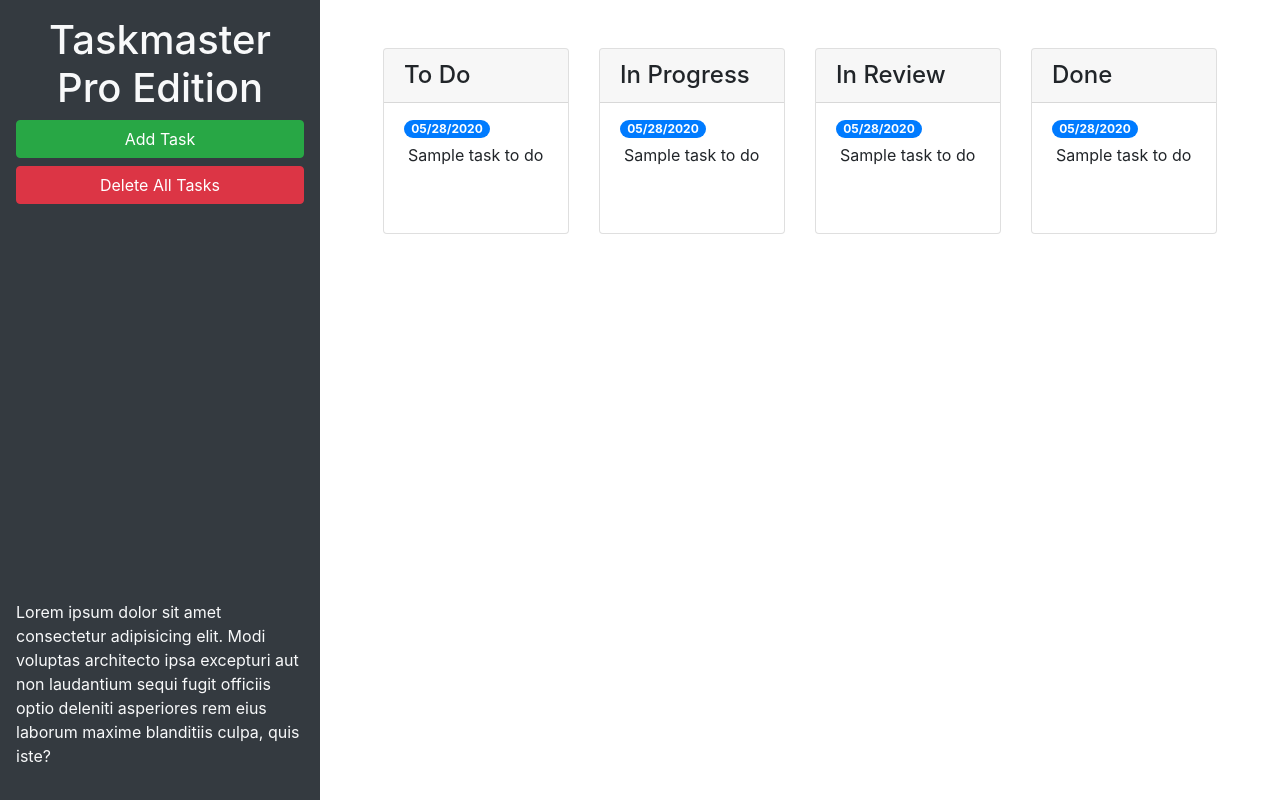
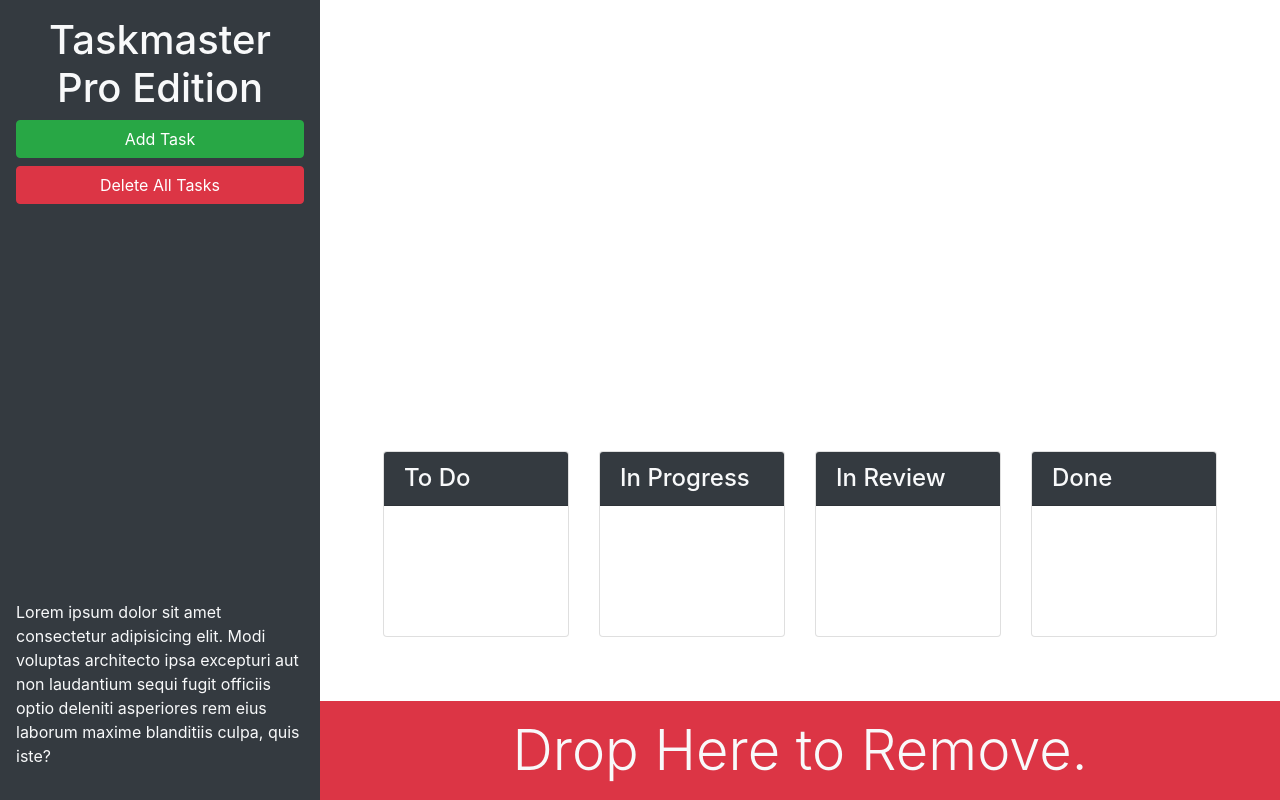
Before and after one commit to woffordlm/taskmaster-pro, a plain HTML site: page index.html in a window 1280 px wide. Drawn offline with nearby package versions, Linux system fonts and the light colour scheme.

Commit message:
added trash element

```diff
--- a/index.html
+++ b/index.html
@@ -13,69 +13,74 @@
 <body>
 
   <div class="row min-vh-100 no-gutters">
-    <header class="col-12 col-lg-3 bg-dark text-light d-flex flex-column p-4 p-lg-3">
+    <header class="col-12 col-lg-3 bg-dark text-light d-flex flex-column p-4 p-lg-3 sticky-top ">
       <h1 class="text-center">Taskmaster Pro Edition</h1>
       <button id="create-task" class="btn btn-block btn-success" data-toggle="modal" data-target="#task-form-modal">Add
         Task</button>
       <button id="remove-tasks" class="btn btn-block btn-danger">Delete All Tasks</button>
-      <p class="mt-auto">Lorem ipsum dolor sit amet consectetur adipisicing elit. Modi voluptas architecto ipsa
+      <p class="mt-auto d-none d-lg-block">Lorem ipsum dolor sit amet consectetur adipisicing elit. Modi voluptas architecto ipsa
         excepturi aut non
         laudantium sequi fugit officiis optio deleniti asperiores rem eius laborum maxime blanditiis culpa, quis iste?
       </p>
     </header>
-    <main class="col-12 col-lg-9">
+    <main class="col-12 col-lg-9 d-flex flex-column mt-auto">
       <div class="m-5 row justify-content-around">
         <div class="col-12 col-md-6 col-xl-3 mb-3">
           <div class="card">
-            <h4 class="card-header">
+            <h4 class="card-header bg-dark text-light">
               To Do
             </h4>
             <ul id="list-toDo" class="list-group list-group-flush">
               <li class="list-group-item">
-                <span class="badge badge-primary badge-pill">05/28/2020</span>
-                <p class="m-1">Sample task to do</p>
+                <span class="badge badge-primary badge-pill"></span>
+                <p class="m-1"></p>
               </li>
             </ul>
           </div>
         </div>
         <div class="col-12 col-md-6 col-xl-3 mb-3">
           <div class="card">
-            <h4 class="card-header">
+            <h4 class="card-header bg-dark text-light">
               In Progress
             </h4>
             <ul id="list-InProgress" class="list-group list-group-flush">
               <li class="list-group-item">
-                <span class="badge badge-primary badge-pill">05/28/2020</span>
-                <p class="m-1">Sample task to do</p>
+                <span class="badge badge-primary badge-pill"></span>
+                <p class="m-1"></p>
               </li>
             </ul>
           </div>
         </div>
         <div class="col-12 col-md-6 col-xl-3 mb-3">
           <div class="card">
-            <h4 class="card-header">
+            <h4 class="card-header bg-dark text-light">
               In Review
             </h4>
             <ul id="list-InReview" class="list-group list-group-flush">
               <li class="list-group-item">
-                <span class="badge badge-primary badge-pill">05/28/2020</span>
-                <p class="m-1">Sample task to do</p>
+                <span class="badge badge-primary badge-pill"></span>
+                <p class="m-1"></p>
               </li>
             </ul>
           </div>
         </div>
         <div class="col-12 col-md-6 col-xl-3 mb-3">
           <div class="card">
-            <h4 class="card-header">
+            <h4 class="card-header bg-dark text-light">
               Done
             </h4>
             <ul id="list-Done" class="list-group list-group-flush">
               <li class="list-group-item">
-                <span class="badge badge-primary badge-pill">05/28/2020</span>
-                <p class="m-1">Sample task to do</p>
+                <span class="badge badge-primary badge-pill"></span>
+                <p class="m-1"></p>
               </li>
             </ul>
           </div>
+        </div>
+      </div>
+      <div id="trash">
+        <div class="w-100 bg-danger p-3 text-center text-light display-4">
+          Drop Here to Remove.
         </div>
       </div>
     </main>
```
